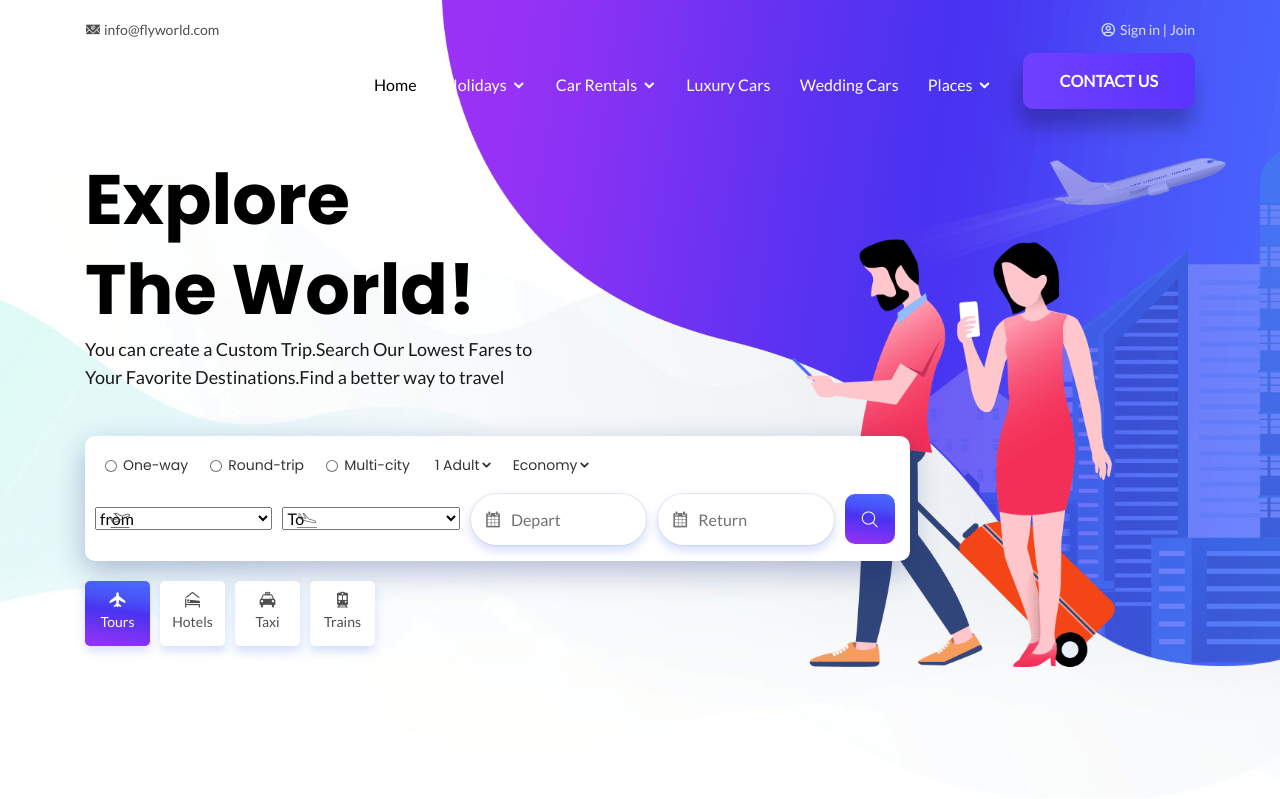
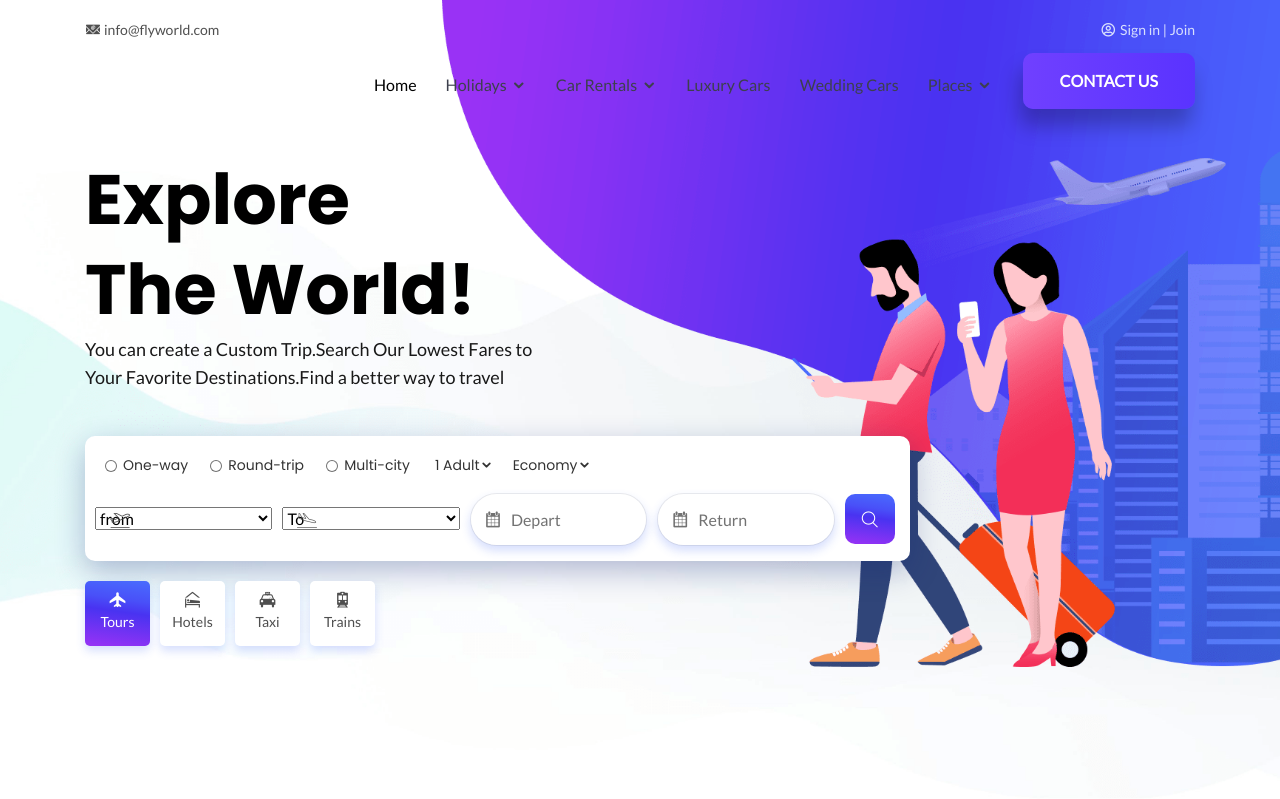
Before and after one commit to sumit735/flyworld, a PHP site: page / in a window 1280 px wide; the page is wider, and only the part inside the window is pictured. Shown: the top 799 px of that part. Run offline with PHP 8.4, Linux system fonts and the light colour scheme; some libraries are stand-ins or nearby versions.

Commit message:
nav bar col chnafge

```diff
--- a/index.php
+++ b/index.php
@@ -51,7 +51,7 @@
     </div><!-- /.preloder-box -->
 </div><!-- /.rt-preloder -->
 
-  <header class="rt-site-header  rt-fixed-top white-menu">
+  <header class="rt-site-header  rt-fixed-top black-menu">
     <div class="top-header d-none d-md-block">
     <div class="container">
         <div class="row align-items-center">
```
